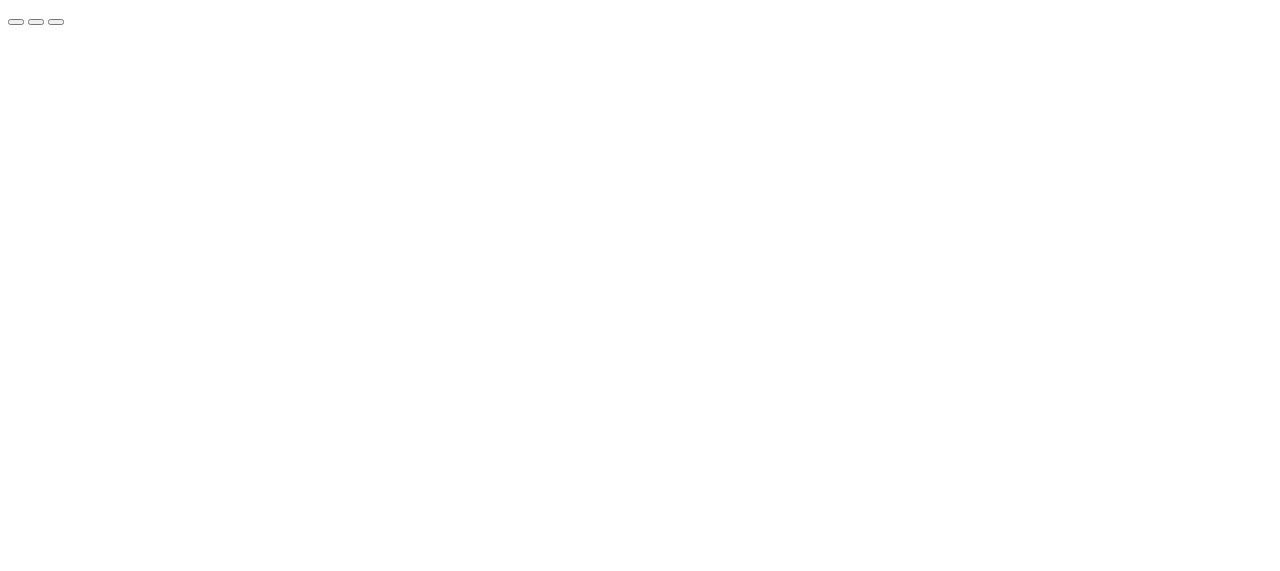
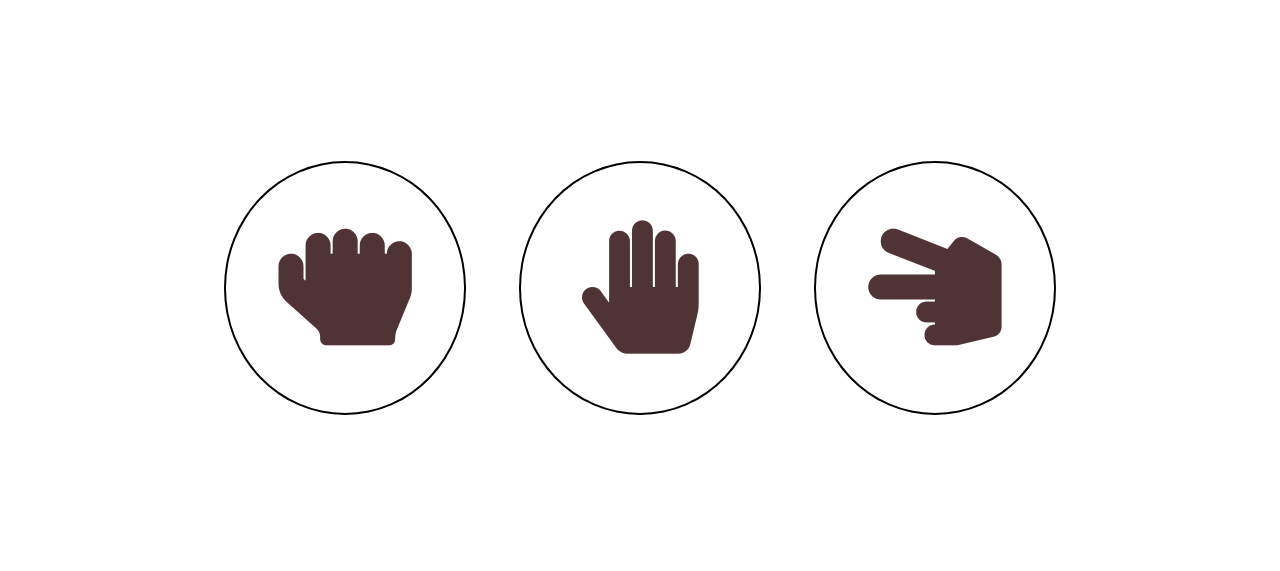
Before and after one commit to Claudi0-V/top-rock-paper-scissors, a plain HTML site: page index.html in a window 1280 px wide. Drawn offline with Linux system fonts and the light colour scheme.

Commit message:
adding rock, paper, scissor icons and basic styling

```diff
--- a/index.html
+++ b/index.html
@@ -3,12 +3,18 @@
 <head>
 	<meta charset="UTF-8">
 	<meta name="viewport" content="width=device-width, initial-scale=1.0">
+	<link rel="stylesheet" href="style.css">
+
+	<link rel="stylesheet" href="//use.fontawesome.com/releases/v5.0.7/css/all.css">
+
 	<title>Document</title>
 </head>
 <body>
-	<button class="hand rock"></button>
-	<button class="hand paper"></button>
-	<button class="hand scissor"></button>
+	<div class="rps">
+		<button class="hand rock"> <i class="fas fa-hand-rock"></i></button>
+		<button class="hand paper"><i class="fas fa-hand-paper"></i></button>
+		<button class="hand scissor"><i class="fas fa-hand-scissors"></i></button>
+	</div>
 <script type="text/javascript" src="scripts/script.js"></script>
 </body>
 </html>
--- /dev/null
+++ b/style.css
@@ -0,0 +1,27 @@
+.rps {
+	width: 70%;
+	height: 70vh;
+	margin: auto;
+	display: flex;
+	flex-direction: row;
+	justify-content: center;
+  	align-items: center;
+}
+
+.hand {
+	background-color: white;
+	flex-basis: calc(100%/3);
+	height: 19em;
+	margin: 2em;
+	border: 2px solid black;
+	border-radius: 50%;
+	cursor: pointer;
+}
+
+.hand:hover {
+	background-color: gray;
+}
+.fas {
+	font-size: 10em;
+	color: #503335;
+}
```
